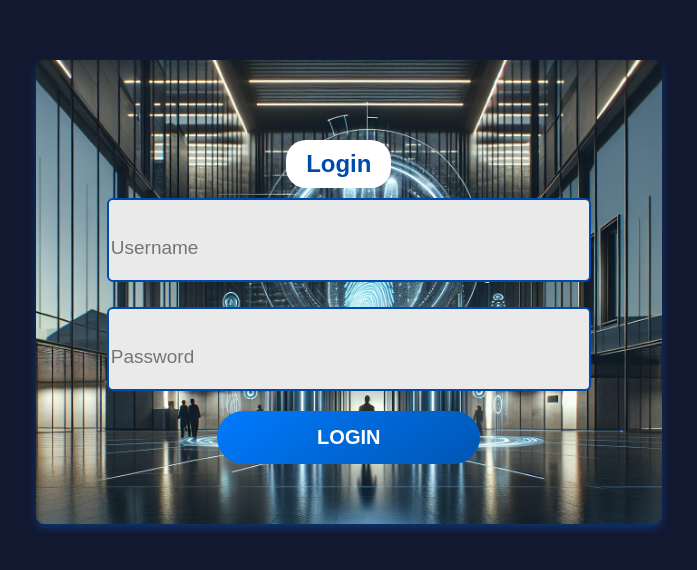
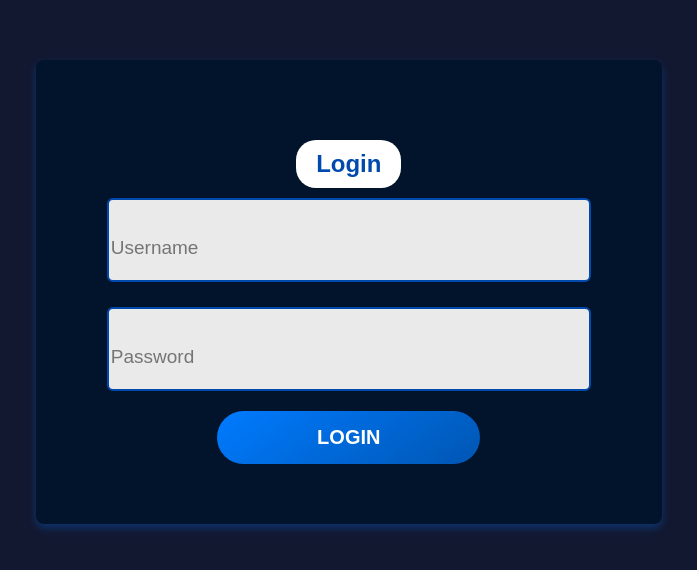
Before and after one commit to santosbogo/AccessControl, a React (Create React App) app in the folder src/main/frontend/: page /login in a window 1280 px wide. Shown: the part 128-698 px from the top of the page, without its empty margins (312-1009 px from the left). Built offline with nearby package versions, Linux system fonts and the light colour scheme.

Commit message:
activate user added and frontend changes

```diff
--- a/src/main/frontend/src/Components/GetStarted/Login.css
+++ b/src/main/frontend/src/Components/GetStarted/Login.css
@@ -2,19 +2,18 @@
     display: flex;
     flex-direction: column;
     align-items: center;
-    justify-content: center; /* Para centrar verticalmente */
-    background-color: #1a1f2e; /* Dark navy blue background */
-    color: #003379; /* Light blue text color for readability */
-    font-family: 'Arial', sans-serif; /* Modern, sans-serif font */
-    width: 90%; /* Ajusta el ancho según tus necesidades */
-    max-width: 1000px; /* Establece un ancho máximo */
-    margin: auto; /* Auto para centrar horizontalmente */
+    justify-content: center;
+    background-color: #01142c;
+    color: #003379;
+    font-family: 'Arial', sans-serif;
+    width: 90%;
+    max-width: 1000px;
+    margin: auto;
     padding: 50px;
     max-height: 90vh;
     overflow-y: auto;
     border-radius: 8px;
     box-shadow: 0 4px 8px rgba(0, 120, 255, 0.3);
-    background-image: url("../../../public/accessControl.jpeg");
     background-size: cover;
     background-repeat: no-repeat;
     background-position: center;
--- a/src/main/frontend/src/Components/GetStarted/Login.jsx
+++ b/src/main/frontend/src/Components/GetStarted/Login.jsx
@@ -2,7 +2,6 @@ import React from "react";
 import { Link, useNavigate } from 'react-router-dom';
 import './Login.css';
 import axios from "axios";
-
 
 const Login = () => {
     const [username, setUsername] = React.useState("");
@@ -37,9 +36,6 @@ const Login = () => {
                 <div className="login-title">
                     <div className="title"> Login </div>
                 </div>
-                <div className="logo">
-                    {/* Agrega tu logo aquí */}
-                </div>
             </div>
             <div className="login-inputs">
                 <div className="login-input">
--- a/src/main/frontend/src/Components/Home/Home.css
+++ b/src/main/frontend/src/Components/Home/Home.css
@@ -16,7 +16,7 @@ body {
     flex-direction: column;
     align-items: center;
     justify-content: center; /* Para centrar verticalmente */
-    background-color: #1a1f2e; /* Dark navy blue background */
+    background-color: #001f46; /* Dark navy blue background */
     width: 90%; /* Ajusta el ancho según tus necesidades */
     max-width: 600px; /* Establece un ancho máximo */
     margin: auto; /* Auto para centrar horizontalmente */
--- a/src/main/frontend/src/Components/Home/ManageUsers/ManageUsers.jsx
+++ b/src/main/frontend/src/Components/Home/ManageUsers/ManageUsers.jsx
@@ -9,7 +9,7 @@ const ManageUsers = () => {
     const [users, setUsers] = useState([]);
     const navigate = useNavigate();
     useEffect(() => {
-        const fetchActiveUsers = async () => {
+        const fetchAllUsers = async () => {
             try {
                 const response = await axios.get('http://localhost:3333/users/findAll');
                 setUsers(response.data);
@@ -18,7 +18,7 @@ const ManageUsers = () => {
             }
         };
 
-        fetchActiveUsers();
+        fetchAllUsers();
     }, []);
 
 
@@ -43,6 +43,15 @@ const ManageUsers = () => {
         }
     };
 
+    const handleActivateUser = async (userId) => {
+        console.log(userId);
+        try {
+            await axios.post(`http://localhost:3333/user/activate/${userId}`);
+            setUsers(users.filter(user => user.uid !== userId));
+        } catch (error) {
+            console.error('Error activating user:', error);
+        }
+    }
 
     return (
         <div className="home-page">
@@ -53,14 +62,18 @@ const ManageUsers = () => {
                 {users.length > 0 ? (
                     <ul>
                         {users.map(user => (
-                            <li key={user.id}>
+                            <li key={user.uid}>
                                 {user.firstName} {user.lastName}
-                                <button onClick={() => handleDeactivateUser(user.uid)}>Deactivate User</button>
+                                {user.state ? (
+                                    <button onClick={() => handleDeactivateUser(user.uid)}>Deactivate User</button>
+                                ) : (
+                                    <button onClick={() => handleActivateUser(user.uid)}>Activate User</button>
+                                )}
                             </li>
                         ))}
                     </ul>
                 ) : (
-                    <p>No active users found.</p>
+                    <p>No users found.</p>
                 )}
             </div>
         </div>
```
Also changed, not shown: 2 other files (tests, documents, lock files or other folders).
